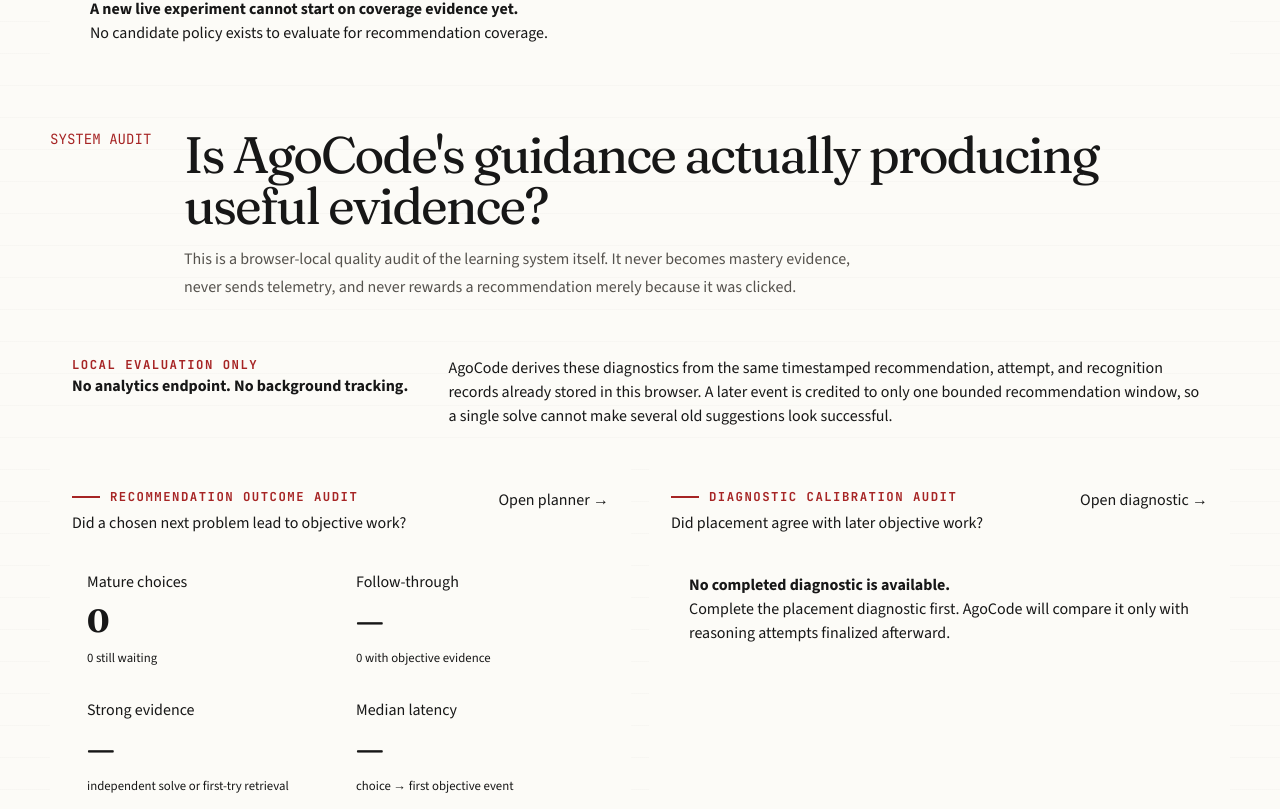
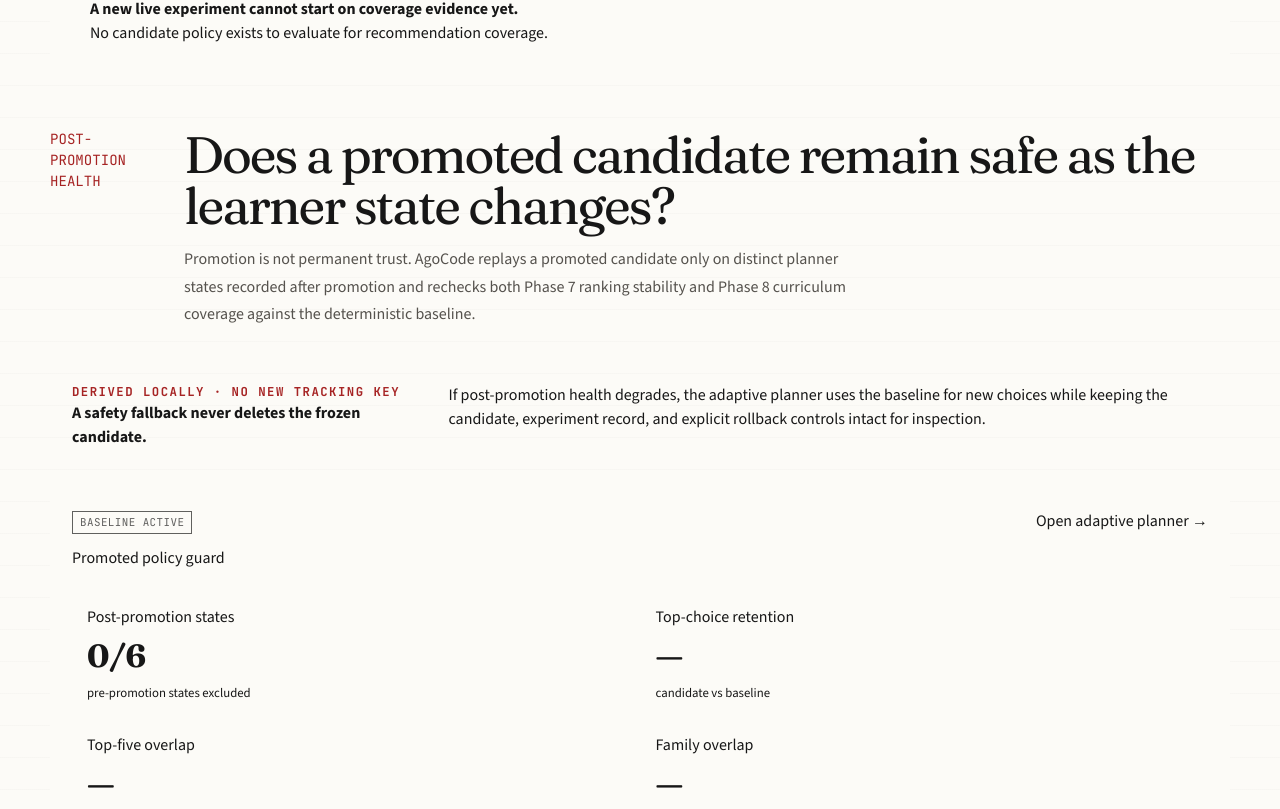
Before and after one commit to anatwork14/agocode, a Next.js app: page /progress in a window 1280 px wide. Shown: the part 9771-10580 px from the top of the page. Built offline with nearby package versions, Linux system fonts and the light colour scheme.

Commit message:
feat: show promoted policy health in progress

```diff
--- a/app/progress/page.tsx
+++ b/app/progress/page.tsx
@@ -6,6 +6,7 @@ import { ProblemSolvingFriction } from "@/components/progress/ProblemSolvingFric
 import { ProblemSolvingProgress } from "@/components/progress/ProblemSolvingProgress";
 import { ProgressDashboard } from "@/components/progress/ProgressDashboard";
 import { RecommendationCoverageAudit } from "@/components/progress/RecommendationCoverageAudit";
+import { RecommendationPolicyHealthAudit } from "@/components/progress/RecommendationPolicyHealthAudit";
 import { RecommendationStabilityAudit } from "@/components/progress/RecommendationStabilityAudit";
 
 export const metadata = { title: "Progress" };
@@ -36,6 +37,7 @@ export default function ProgressPage() {
           <ProblemSolvingFriction />
           <RecommendationStabilityAudit />
           <RecommendationCoverageAudit />
+          <RecommendationPolicyHealthAudit />
           <LearningSystemAudit />
         </section>
       </div>
```
